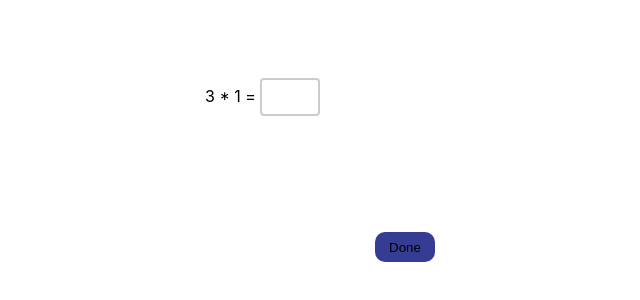
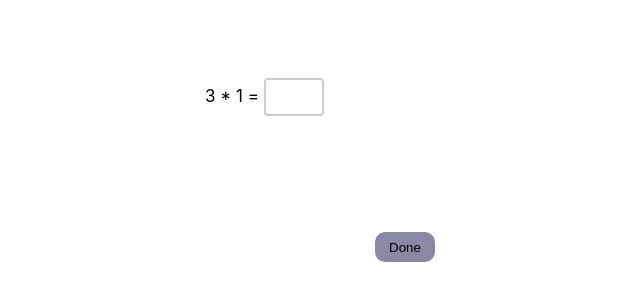
Before and after one commit to StandaFrontMan/happy_numbers_react, a React (Create React App) app: page / in a window 1280 px wide. Shown: the part 278-578 px from the top of the page, without its empty margins (235-875 px from the left). Built offline with nearby package versions, Linux system fonts and the light colour scheme.

Commit message:
fix: style fixes

```diff
--- a/src/App.css
+++ b/src/App.css
@@ -16,6 +16,11 @@
   align-items: center;
   flex-grow: 1;
   width: 100%;
+}
+
+.done_example {
+  font-size: 16px;
+  font-size: 17px;
 }
 
 .inpit_element {
@@ -94,10 +99,12 @@
   width: 60px;
   height: 30px;
 
-  background-color: rgb(52, 60, 147);
+  background-color: rgb(139, 136, 166);
 
   border: none;
   border-radius: 10px;
+
+  cursor: pointer;
 }
 
 .done_button:hover {
--- a/src/App.tsx
+++ b/src/App.tsx
@@ -1,8 +1,9 @@
-import { useCallback, useEffect, useMemo, useState } from "react";
+import { useState } from "react";
 import "./App.css";
 // import { MathExamplesContainer } from "./modules";
 import { useInjection } from "./core/hooks/useInjection";
 import { DiceRenderContainer } from "./modules";
+import { DoneButtonContainer } from "./components";
 
 function App() {
   //states
@@ -19,7 +20,7 @@ function App() {
   // style states
 
   const [incorrectAnswerError, setIncorrectAnswerError] =
-    useState<boolean>(false); // состояние для ошибки
+    useState<boolean>(false);
 
   const [buttonState, setButtonState] = useState<"default" | "right" | "wrong">(
     "default"
@@ -79,7 +80,10 @@ function App() {
 
           {maximumExamples < 10 && (
             <div>
-              {nIndividualNumber} * {multiPlier} ={" "}
+              <span className="done_example">
+                {nIndividualNumber} * {multiPlier} ={" "}
+              </span>
+
               <input
                 type="text"
                 value={userAnswer}
@@ -101,12 +105,10 @@ function App() {
       </div>
 
       <div className="footer">
-        <button
-          className={`done_button ${buttonState}`}
-          onClick={() => handleCheckAnswer()}
-        >
-          Done
-        </button>
+        <DoneButtonContainer
+          buttonState={buttonState}
+          handleCheckAnswer={handleCheckAnswer}
+        />
       </div>
     </div>
   );
--- /dev/null
+++ b/src/components/done_button/DoneButton.container.tsx
@@ -0,0 +1,15 @@
+import { DoneButtonView } from "./DoneButton.view";
+
+type Props = {
+  handleCheckAnswer: () => void;
+  buttonState: "default" | "right" | "wrong";
+};
+
+export function DoneButtonContainer({ buttonState, handleCheckAnswer }: Props) {
+  return (
+    <DoneButtonView
+      buttonState={buttonState}
+      handleCheckAnswer={handleCheckAnswer}
+    />
+  );
+}
--- /dev/null
+++ b/src/components/done_button/DoneButton.view.tsx
@@ -0,0 +1,15 @@
+type Props = {
+  handleCheckAnswer: () => void;
+  buttonState: "default" | "right" | "wrong";
+};
+
+export function DoneButtonView({ buttonState, handleCheckAnswer }: Props) {
+  return (
+    <button
+      className={`done_button ${buttonState}`}
+      onClick={() => handleCheckAnswer()}
+    >
+      Done
+    </button>
+  );
+}
--- a/src/components/index.ts
+++ b/src/components/index.ts
@@ -1,3 +1,7 @@
 // DICE ============================
 
 export { DiceView } from "./dice_render/dice/Dice.view";
+
+// DONE ===========================
+
+export { DoneButtonContainer } from "./done_button/DoneButton.container";
```
